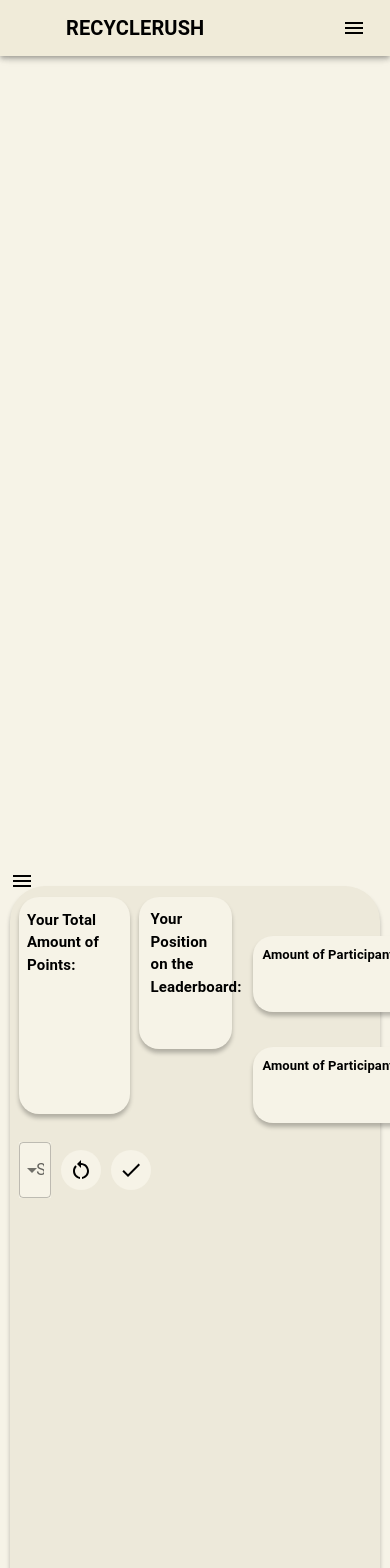
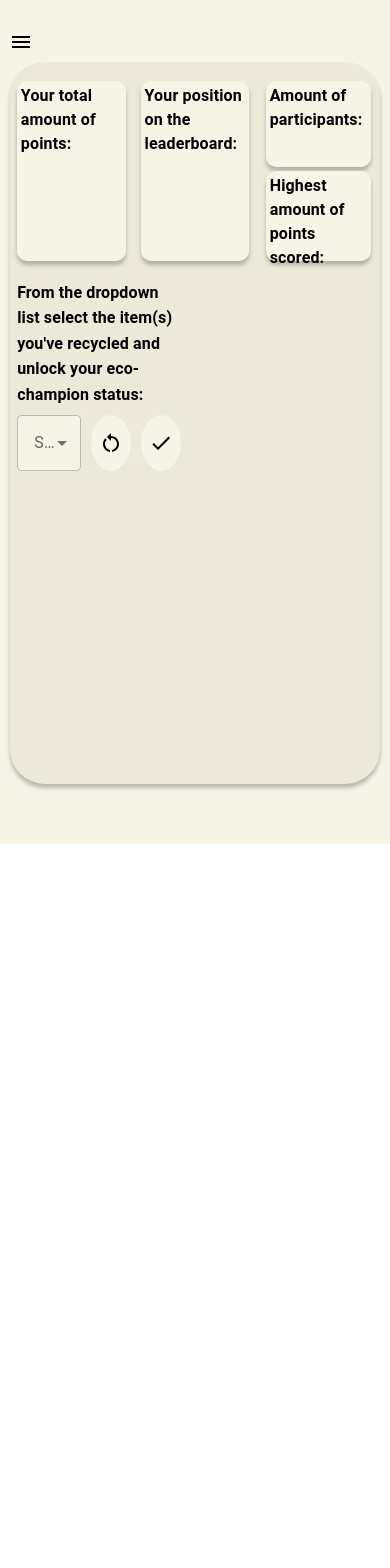
Before and after one commit to aizhK/Recycling-App, a React (Create React App) app in the folder recyclerush/: page /dashboard in a window 390 px wide. Shown: the top 1568 px of the page. After the commit the page ends 844 px from the top, so only its background shows below. Built offline with nearby package versions, Linux system fonts and the light colour scheme.

Commit message:
Updates made. BadgesDash created but not complete, need to brainstorm. Leaderboard unfixed.

```diff
--- a/recyclerush/src/App.js
+++ b/recyclerush/src/App.js
@@ -14,13 +14,20 @@ import Login from "./components/Login";
 import ScrollTop from "./components/ScrollToTop";
 import Dashboard from "./dashboard/Dashboard";
 import LeaderboardDash from "./dashboard/LeaderboardDash";
+import Sidebar from "./dashboard/Sidebar";
+import BadgesDash from "./dashboard/BadgesDash";
 
 function App() {
   const [isAuthPage, setIsAuthPage] = useState(false);
+  const [isDashboardPage, setIsDashboardPage] = useState(false);
   const [isDrawerOpen, setIsDrawerOpen] = useState(false);
+  const [isDrawerOpens, setIsDrawerOpens] = useState(false);
 
   const handleAuthPage = (authPage) => {
     setIsAuthPage(authPage);
+  };
+  const handleDashboardPage = (dashboardPage) => {
+    setIsDashboardPage(dashboardPage);
   };
 
   const learnMoreRef = createRef();
@@ -50,9 +57,8 @@ function App() {
   return (
     <Router>
       <div className="App">
-
         <header className="App-header">
-          {!isAuthPage && (
+          {!isAuthPage && !isDashboardPage && (
             <NavBar
               onAbout={scrollToAbout}
               onBadges={scrollToBadges}
@@ -60,6 +66,7 @@ function App() {
               setIsDrawerOpen={setIsDrawerOpen}
             />
           )}
+          {isDashboardPage && <Sidebar setIsDrawerOpens={setIsDrawerOpens} />}
           <Routes>
             <Route
               path="/"
@@ -94,11 +101,26 @@ function App() {
               path="/forgotpassword"
               element={<ForgotPassword handleAuthPage={handleAuthPage} />}
             />
-            <Route path="/leaderboard" element={<LeaderboardDash />} />
+            <Route
+              path="/dashboard"
+              element={<Dashboard handleDashboardPage={handleDashboardPage} />}
+            />
+            <Route
+              path="/leaderboard"
+              element={
+                <LeaderboardDash handleDashboardPage={handleDashboardPage} />
+              }
+            />
+            <Route
+              path="/badges"
+              element={
+                <BadgesDash handleDashboardPage={handleDashboardPage} />
+              }
+            />
           </Routes>
         </header>
         <ScrollTop isDrawerOpen={isDrawerOpen} />
-        <Dashboard />
+        <ScrollTop isDrawerOpens={isDrawerOpens} />
       </div>
     </Router>
   );
--- a/recyclerush/src/components/Login.js
+++ b/recyclerush/src/components/Login.js
@@ -198,6 +198,8 @@ function Login({ handleAuthPage }) {
               </Button>
             </Box>
             <Button
+              component={Link}
+              to="/dashboard"
               sx={{
                 backgroundColor: "rgba(237, 233, 218, 0.70)",
                 width: "250px",
--- /dev/null
+++ b/recyclerush/src/dashboard/BadgesDash.js
@@ -0,0 +1,197 @@
+import React, { useState } from "react";
+import Box from "@mui/material/Box";
+import StarBorderIcon from "@mui/icons-material/StarBorder";
+import Grid from "@mui/material/Grid";
+import Typography from "@mui/material/Typography";
+import { createTheme, ThemeProvider, useTheme } from "@mui/material/styles";
+import { useEffect } from "react";
+
+const customTheme = createTheme({
+  typography: {
+    h3: {
+      fontSize: "19px",
+    },
+    body1: {
+      fontSize: "16px",
+    },
+  },
+  components: {
+    MuiOutlinedInput: {
+      styleOverrides: {
+        root: {
+          "&.Mui-focused .MuiOutlinedInput-notchedOutline": {
+            borderColor: "#C7683D",
+          },
+          "&:hover .MuiOutlinedInput-notchedOutline": {
+            borderColor: "#C7683D",
+          },
+        },
+      },
+    },
+    MuiInputLabel: {
+      styleOverrides: {
+        root: {
+          "&.Mui-focused": {
+            color: "#C7683D",
+          },
+        },
+      },
+    },
+  },
+});
+
+const ITEM_HEIGHT = 48;
+const ITEM_PADDING_TOP = 8;
+const MenuProps = {
+  PaperProps: {
+    style: {
+      maxHeight: ITEM_HEIGHT * 4.5 + ITEM_PADDING_TOP,
+      width: 250,
+    },
+  },
+};
+
+const items = [
+  "Plastic Bottle (0.5L)",
+  "Plastic Bottle (1L)",
+  "Plastic Bag",
+  "Plastic Straw",
+  "Plastic Cup",
+  "Plastic Cutlery",
+  "Glass Bottle (0.5L)",
+  "Glass Bottle (1L)",
+  "Other Glassware",
+  "Aluminum Can (0.25L)",
+  "Aluminum Can (0.5L)",
+  "Paper Cup",
+  "Paper Bag",
+  "Paper",
+];
+
+function getStyles(item, specItem, theme) {
+  return {
+    fontWeight:
+      specItem.indexOf(item) === -1
+        ? theme.typography.fontWeightRegular
+        : theme.typography.fontWeightMedium,
+  };
+}
+
+const BadgesDash = ({ handleDashboardPage }) => {
+  useEffect(() => {
+    handleDashboardPage(true);
+
+    return () => {
+      handleDashboardPage(false);
+    };
+  }, [handleDashboardPage]);
+
+  const theme = useTheme();
+  const [specItem, setItem] = useState([]);
+
+  const handleChange = (event) => {
+    const {
+      target: { value },
+    } = event;
+    setItem(typeof value === "string" ? value.split(",") : value);
+  };
+
+  const handleReset = () => {
+    setItem([]);
+  };
+
+  return (
+    <ThemeProvider theme={customTheme}>
+      <Box
+        sx={{
+          backgroundColor: "#F6F3E7",
+          display: "flex",
+          height: "90vh",
+          width: "100vw",
+        }}
+      >
+        <Box //main container
+          sx={{
+            alignItems: "center",
+            justifyContent: "center",
+            display: "flex",
+            flexDirection: "column",
+            boxShadow: "0px 4px 4px rgba(0, 0, 0, 0.25)",
+            backgroundColor: "#EDE9DA",
+            borderRadius: "35px",
+            width: "95%",
+            margin: "auto",
+            marginTop: "0",
+            marginBottom: "0",
+          }}
+        >
+          <Box //icon
+            sx={{
+              marginTop: "0",
+            }}
+          >
+            <StarBorderIcon sx={{ color: "#5e5e5e", fontSize: "4rem" }} />
+          </Box>
+
+          <Box //header
+            sx={{
+              marginTop: "2%",
+            }}
+          >
+            <Typography
+              variant="h3"
+              sx={{
+                margin: "auto",
+                fontSize: "3rem",
+                color: "#C7683D",
+                fontWeight: "bold",
+              }}
+            >
+              Badges
+            </Typography>
+          </Box>
+          <Box
+            sx={{
+              backgroundColor: "#e5e1d0",
+              width: "90%",
+              height: "auto",
+              borderRadius: "35px",
+              padding: "2%",
+              maxHeight: "55vh",
+              overflowY: "auto",
+              marginTop: "2%",
+            }}
+          >
+            <Grid container spacing={1}>
+              {Array.from({ length: 8 }, (_, index) => (
+                <Grid item xs={12} sm={6} md={3} key={index}>
+                  <Box
+                    sx={{
+                      backgroundColor: "#F6F3E7",
+                      marginLeft: "auto",
+                      marginRight: "auto",
+                      marginTop: "12%",
+                      padding: "16px",
+                      borderRadius: "8px",
+                      boxShadow: "0px 4px 4px rgba(0, 0, 0, 0.25)",
+                      height: "8rem",
+                      width: "10rem",
+                      display: "flex",
+                      justifyContent: "center",
+                      alignItems: "center",
+                      marginBottom: "2%",
+                    }}
+                  >
+                    <Typography variant="body1">Item {index + 1}</Typography>
+                  </Box>
+                </Grid>
+              ))}
+            </Grid>
+          </Box>
+        </Box>
+      </Box>
+    </ThemeProvider>
+  );
+};
+
+export default BadgesDash;
--- a/recyclerush/src/dashboard/Dashboard.js
+++ b/recyclerush/src/dashboard/Dashboard.js
@@ -1,10 +1,8 @@
 import React, { useState } from "react";
 import Box from "@mui/material/Box";
 import IconButton from "@mui/material/IconButton";
-import MenuIcon from "@mui/icons-material/Menu";
 import Reset from "@mui/icons-material/RestartAlt";
 import Done from "@mui/icons-material/Done";
-import Sidebar from "./Sidebar";
 import Typography from "@mui/material/Typography";
 import { createTheme, ThemeProvider, useTheme } from "@mui/material/styles";
 import OutlinedInput from "@mui/material/OutlinedInput";
@@ -13,8 +11,17 @@ import MenuItem from "@mui/material/MenuItem";
 import FormControl from "@mui/material/FormControl";
 import Select from "@mui/material/Select";
 import Chip from "@mui/material/Chip";
+import { useEffect } from "react";
 
 const customTheme = createTheme({
+  typography: {
+    h3: {
+      fontSize: "19px",
+    },
+    body1: {
+      fontSize: "16px",
+    },
+  },
   components: {
     MuiOutlinedInput: {
       styleOverrides: {
@@ -40,7 +47,6 @@ const customTheme = createTheme({
   },
 });
 
-const drawerWidth = 240;
 const ITEM_HEIGHT = 48;
 const ITEM_PADDING_TOP = 8;
 const MenuProps = {
@@ -78,8 +84,15 @@ function getStyles(item, specItem, theme) {
   };
 }
 
-const Dashboard = () => {
-  const [open, setOpen] = useState(false);
+const Dashboard = ({ handleDashboardPage }) => {
+  useEffect(() => {
+    handleDashboardPage(true);
+
+    return () => {
+      handleDashboardPage(false);
+    };
+  }, [handleDashboardPage]);
+
   const theme = useTheme();
   const [specItem, setItem] = useState([]);
 
@@ -100,71 +113,110 @@ const Dashboard = () => {
         sx={{
           backgroundColor: "#F6F3E7",
           display: "flex",
-          height: "100vh",
+          height: "90vh",
           width: "100vw",
         }}
       >
-        <Sidebar open={open} />
-
-        <Box
-          component="main"
+        <Box //main container
           sx={{
-            position: "relative",
-            flexGrow: 1,
-            height: "100vh",
             display: "flex",
             flexDirection: "column",
-            alignItems: "center",
-            justifyContent: "center",
-            transition: "margin .3s",
-            marginLeft: `${open ? drawerWidth / 8 : -drawerWidth / 1}px`,
-          }}
-        >
-          <IconButton
-            color="inherit"
-            aria-label="open drawer"
-            onClick={() => setOpen(!open)}
-            edge="start"
-            sx={{
-              position: "absolute",
-              marginLeft: "0.5%",
-              top: "2%",
-              left: `${open ?  "-1.5rem" : "0rem"}`,
-              transition: "left .3s",
-            }}
-          >
-            <MenuIcon />
-          </IconButton>
-
-          <Box
-            sx={{
-              display: "flex",
-              flexDirection: "row",
-              flexWrap: "wrap",
             boxShadow: "0px 4px 4px rgba(0, 0, 0, 0.25)",
             backgroundColor: "#EDE9DA",
             borderRadius: "35px",
             width: "95%",
-              height: "90%",
+            height: "95%",
+            margin: "auto",
+            marginTop: "0",
+          }}
+        >
+          <Box //first row
+            sx={{
+              display: "flex",
+              flexDirection: "row",
+              justifyContent: "flex-start",
+              alignItems: "flex-start",
+              marginTop: "5%",
+              height: "25%",
             }}
           >
             <Box
               sx={{
-                width: "25%",
+                //points box
+                borderRadius: "10px",
+                backgroundColor: "#F6F3E7",
+                boxShadow: "0px 4px 4px rgba(0, 0, 0, 0.25)",
+                width: "30%",
+                height: "100%",
+                marginLeft: "2%",
+                marginRight: "2%",
+                padding: "3%",
+                paddingTop: "1%",
+                paddingLeft: "1%",
+              }}
+            >
+              <Typography
+                variant="body1"
+                component="div"
+                sx={{
+                  textAlign: "left",
+                  fontWeight: "bold",
+                  color: "black",
+                }}
+              >
+                Your total amount of points:
+              </Typography>
+            </Box>
+            <Box
+              sx={{
+                //leaderboard box
+                borderRadius: "10px",
+                backgroundColor: "#F6F3E7",
+                boxShadow: "0px 4px 4px rgba(0, 0, 0, 0.25)",
+                width: "30%",
+                height: "100%",
+                marginLeft: "2%",
+                marginRight: "2%",
+                paddingTop: "1%",
+                paddingLeft: "1%",
+              }}
+            >
+              <Typography
+                variant="body1"
+                component="div"
+                sx={{
+                  textAlign: "left",
+                  fontWeight: "bold",
+                  color: "black",
+                }}
+              >
+                Your position on the leaderboard:
+              </Typography>
+            </Box>
+            <Box
+              sx={{
+                //participants and highest points box
                 display: "flex",
                 flexDirection: "column",
-                alignItems: "center",
+                justifyContent: "space-between",
+                width: "30%",
+                marginLeft: "2%",
+                marginRight: "2%",
+                height: "100%",
               }}
             >
               <Box
                 sx={{
-                  height: "28.5%",
-                  width: "120%",
-                  marginTop: "12%",
-                  marginLeft: "40%",
-                  borderRadius: "20px",
+                  //participants box
+                  borderRadius: "10px",
                   backgroundColor: "#F6F3E7",
                   boxShadow: "0px 4px 4px rgba(0, 0, 0, 0.25)",
+                  height: "50%",
+                  paddingTop: "1%",
+                  paddingLeft: "1%",
+                  marginBottom: "2%",
+                  marginLeft: "2%",
+                  marginRight: "2%",
                   padding: "3%",
                 }}
               >
@@ -172,30 +224,82 @@ const Dashboard = () => {
                   variant="body1"
                   component="div"
                   sx={{
-                    marginLeft: "5%",
-                    marginTop: "8%",
                     textAlign: "left",
                     fontWeight: "bold",
-                    fontSize: "15px",
                     color: "black",
                   }}
                 >
-                  Your Total Amount of Points:
+                  Amount of participants:
                 </Typography>
               </Box>
               <Box
                 sx={{
-                  width: "110%",
-                  marginTop: "30%",
-                  marginLeft: "30%",
+                  //highest points box
+                  borderRadius: "10px",
+                  backgroundColor: "#F6F3E7",
+                  boxShadow: "0px 4px 4px rgba(0, 0, 0, 0.25)",
+                  height: "50%",
+                  paddingTop: "1%",
+                  paddingLeft: "1%",
+                  marginTop: "2%",
+                  marginLeft: "2%",
+                  marginRight: "2%",
+                  padding: "3%",
+                }}
+              >
+                <Typography
+                  variant="body1"
+                  component="div"
+                  sx={{
+                    textAlign: "left",
+                    fontWeight: "bold",
+                    color: "black",
+                  }}
+                >
+                  Highest amount of points scored:
+                </Typography>
+              </Box>
+            </Box>
+          </Box>
+          <Box
+            sx={{
+              //second row
+              display: "flex",
+              marginTop: "5%",
+              marginLeft: "2%",
+              width: "45%",
+            }}
+          >
+            <Typography
+              variant="h6"
+              component="div"
+              sx={{
+                textAlign: "left",
+                fontWeight: "bold",
+                color: "black",
+                fontSize: "1rem",
+              }}
+            >
+              From the dropdown list select the item(s) you've recycled and unlock
+              your eco-champion status:
+            </Typography>
+          </Box>
+          <Box //third row
+            sx={{
+              display: "flex",
+              flexDirection: "row",
+              justifyContent: "flex-start",
+              alignItems: "flex-start",
+              marginTop: "2%",
+              marginLeft: "2%",
             }}
           >
             <Box
               sx={{
+                //dropdown list box
                 display: "flex",
                 flexDirection: "row",
-                    alignItems: "center",
-                    width: "130%",
+                width: "45%",
               }}
             >
               <FormControl
@@ -227,9 +331,7 @@ const Dashboard = () => {
                     />
                   }
                   renderValue={(selected) => (
-                        <Box
-                          sx={{ display: "flex", flexWrap: "wrap", gap: 0.5 }}
-                        >
+                    <Box sx={{ display: "flex", flexWrap: "wrap", gap: 0.5 }}>
                       {selected.map((value) => (
                         <Chip key={value} label={value} />
                       ))}
@@ -249,7 +351,6 @@ const Dashboard = () => {
                 </Select>
               </FormControl>
               <IconButton
-                    color="inherit"
                 onClick={handleReset}
                 sx={{
                   "&:hover": {
@@ -257,6 +358,7 @@ const Dashboard = () => {
                   },
                   marginLeft: "10px",
                   backgroundColor: "#F6F3E7",
+                  color: "black",
                 }}
               >
                 <Reset />
@@ -275,94 +377,8 @@ const Dashboard = () => {
                 <Done />
               </IconButton>
             </Box>
-              </Box>
-            </Box>
-            <Box
-              sx={{
-                height: "20%",
-                width: "25%",
-                marginLeft: "10%",
-                marginTop: "3%",
-                borderRadius: "20px",
-                backgroundColor: "#F6F3E7",
-                boxShadow: "0px 4px 4px rgba(0, 0, 0, 0.25)",
-                padding: "3%",
-              }}
-            >
-              <Typography
-                variant="body1"
-                component="div"
-                sx={{
-                  textAlign: "left",
-                  fontWeight: "bold",
-                  fontSize: "15px",
-                  color: "black",
-                }}
-              >
-                Your Position on the Leaderboard:
-              </Typography>
-            </Box>
-            <Box
-              sx={{
-                display: "flex",
-                flexDirection: "column",
-              }}
-            >
-              <Box
-                sx={{
-                  height: "10%",
-                  width: "150%",
-                  marginLeft: "15%",
-                  marginTop: "35%",
-                  borderRadius: "20px",
-                  backgroundColor: "#F6F3E7",
-                  boxShadow: "0px 4px 4px rgba(0, 0, 0, 0.25)",
-                  padding: "2%",
-                }}
-              >
-                <Typography
-                  variant="body1"
-                  component="div"
-                  sx={{
-                    marginLeft: "3%",
-                    marginTop: "3%",
-                    textAlign: "left",
-                    fontWeight: "bold",
-                    fontSize: "13px",
-                    color: "black",
-                  }}
-                >
-                  Amount of Participants:
-                </Typography>
-              </Box>
-              <Box
-                sx={{
-                  height: "10%",
-                  width: "150%",
-                  marginLeft: "15%",
-                  marginTop: "25%",
-                  borderRadius: "20px",
-                  backgroundColor: "#F6F3E7",
-                  boxShadow: "0px 4px 4px rgba(0, 0, 0, 0.25)",
-                  padding: "2%",
-                }}
-              >
-                <Typography
-                  variant="body1"
-                  component="div"
-                  sx={{
-                    marginLeft: "3%",
-                    marginTop: "3%",
-                    textAlign: "left",
-                    fontWeight: "bold",
-                    fontSize: "13px",
-                    color: "black",
-                  }}
-                >
-                  Amount of Participants:
-                </Typography>
-              </Box>
-            </Box>
+            <Box //empty box
+            ></Box>
           </Box>
         </Box>
       </Box>
--- a/recyclerush/src/dashboard/Sidebar.js
+++ b/recyclerush/src/dashboard/Sidebar.js
@@ -1,5 +1,4 @@
 import React from "react";
-import { useNavigate } from "react-router-dom";
 import Drawer from "@mui/material/Drawer";
 import Button from "@mui/material/Button";
 import Divider from "@mui/material/Divider";
@@ -8,42 +7,67 @@ import Home from "@mui/icons-material/HomeOutlined";
 import Leaderboard from "@mui/icons-material/LeaderboardOutlined";
 import Badge from "@mui/icons-material/MilitaryTechOutlined";
 import Logout from "@mui/icons-material/LogoutOutlined";
+import { Link } from "react-router-dom";
+import { useState } from "react";
+import { Box } from "@mui/material";
+import IconButton from "@mui/material/IconButton";
+import MenuIcon from "@mui/icons-material/Menu";
+import PropTypes from "prop-types";
+import Close from "@mui/icons-material/Close";
 
 const drawerWidth = 240;
 
-const Sidebar = ({ open }) => {
-  const navigate = useNavigate();
-
-  const goToLeaderboard = () => {
-    alert("Navigating to Leaderboard");
-    navigate("/leaderboard");
-  };
+function Sidebar({ setIsDrawerOpens }) {
+  const [isOpens, setIsOpens] = useState(false);
 
   return (
+    <Box
+      sx={{
+        display: "flex",
+        alignItems: "center",
+        width: "100%",
+      }}
+    >
+      <div style={{ display: "flex", alignItems: "center" }}>
+        <IconButton
+          color="inherit"
+          aria-label="menu"
+          onClick={() => {
+            setIsOpens(!isOpens);
+            setIsDrawerOpens(!isOpens);
+          }}
+          sx={{
+            color: "#000",
+            marginLeft: "3%",
+          }}
+        >
+          <MenuIcon />
+        </IconButton>
         <Drawer
-      variant="persistent"
-      open={open}
+          anchor="left"
+          open={isOpens}
+          onClose={() => {
+            setIsOpens(false);
+            setIsDrawerOpens(false);
+          }}
+          PaperProps={{
+            style: { width: drawerWidth, borderRadius: "0 25px 25px 0" },
+          }}
+        >
+          <Box
             sx={{
-        width: drawerWidth,
-        flexShrink: 0,
-        [`& .MuiDrawer-paper`]: {
-          backgroundColor: "#FBF9F2;",
-          width: drawerWidth,
-          boxSizing: "border-box",
-          transition: ".5s",
-          position: "relative",
-          top: "0",
-          left: open ? "0" : `-${drawerWidth}px`,
-          borderRadius: "0 35px 35px 0",
-        },
+              display: "flex",
+              justifyContent: "space-between",
+              alignItems: "center",
+              marginTop: "10%",
+              marginLeft: "8%",
+              marginRight: "8%",
             }}
           >
             <Typography
               variant="h6"
               component="div"
               sx={{
-          marginTop: "16%",
-          marginLeft: "8%",
                 textAlign: "left",
                 fontWeight: "bold",
                 color: "black",
@@ -51,6 +75,15 @@ const Sidebar = ({ open }) => {
             >
               RECYCLERUSH
             </Typography>
+            <IconButton
+              onClick={() => {
+                setIsOpens(false);
+                setIsDrawerOpens(false);
+              }}
+            >
+              <Close />
+            </IconButton>
+          </Box>
           <Typography
             variant="p"
             component="div"
@@ -65,8 +98,14 @@ const Sidebar = ({ open }) => {
             Dashboard
           </Typography>
           <Button
+            component={Link}
+            to="/dashboard"
             variant="contained"
             startIcon={<Home />}
+            onClick={() => {
+              setIsOpens(false);
+              setIsDrawerOpens(false);
+            }}
             sx={{
               "&:hover": {
                 backgroundColor: "#e2dfd5",
@@ -111,9 +150,14 @@ const Sidebar = ({ open }) => {
           </Typography>
 
           <Button
-        onClick={goToLeaderboard}
+            component={Link}
+            to="/leaderboard"
             variant="contained"
             startIcon={<Leaderboard />}
+            onClick={() => {
+              setIsOpens(false);
+              setIsDrawerOpens(false);
+            }}
             sx={{
               "&:hover": {
                 backgroundColor: "#e2dfd5",
@@ -133,8 +177,14 @@ const Sidebar = ({ open }) => {
           </Button>
 
           <Button
+            component={Link}
+            to="/badges"
             variant="contained"
             startIcon={<Badge />}
+            onClick={() => {
+              setIsOpens(false);
+              setIsDrawerOpens(false);
+            }}
             sx={{
               "&:hover": {
                 backgroundColor: "#e2dfd5",
@@ -166,8 +216,14 @@ const Sidebar = ({ open }) => {
           />
 
           <Button
+            component={Link}
+            to="/"
             variant="contained"
             startIcon={<Logout />}
+            onClick={() => {
+              setIsOpens(false);
+              setIsDrawerOpens(false);
+            }}
             sx={{
               "&:hover": {
                 backgroundColor: "#e2dfd5",
@@ -187,7 +243,13 @@ const Sidebar = ({ open }) => {
             Logout
           </Button>
         </Drawer>
+      </div>
+    </Box>
   );
+}
+
+Sidebar.propTypes = {
+  setIsDrawerOpens: PropTypes.func.isRequired,
 };
 
 export default Sidebar;
```
Also changed, not shown: recyclerush/src/App.css (+8 -0 lines), recyclerush/src/dashboard/LeaderboardDash.js (+13 -7 lines). Lines whose indentation alone changed are shown as unchanged.
